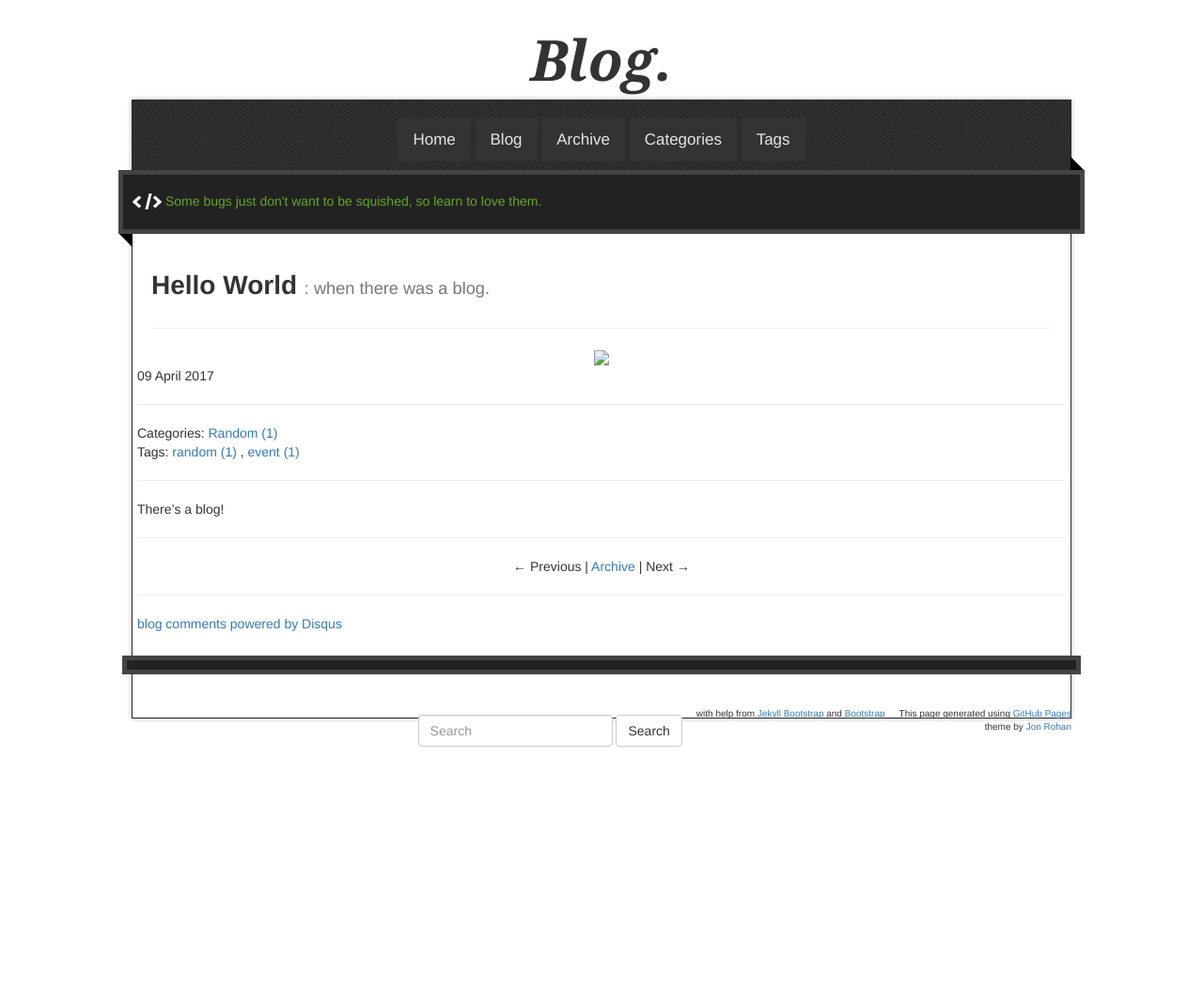
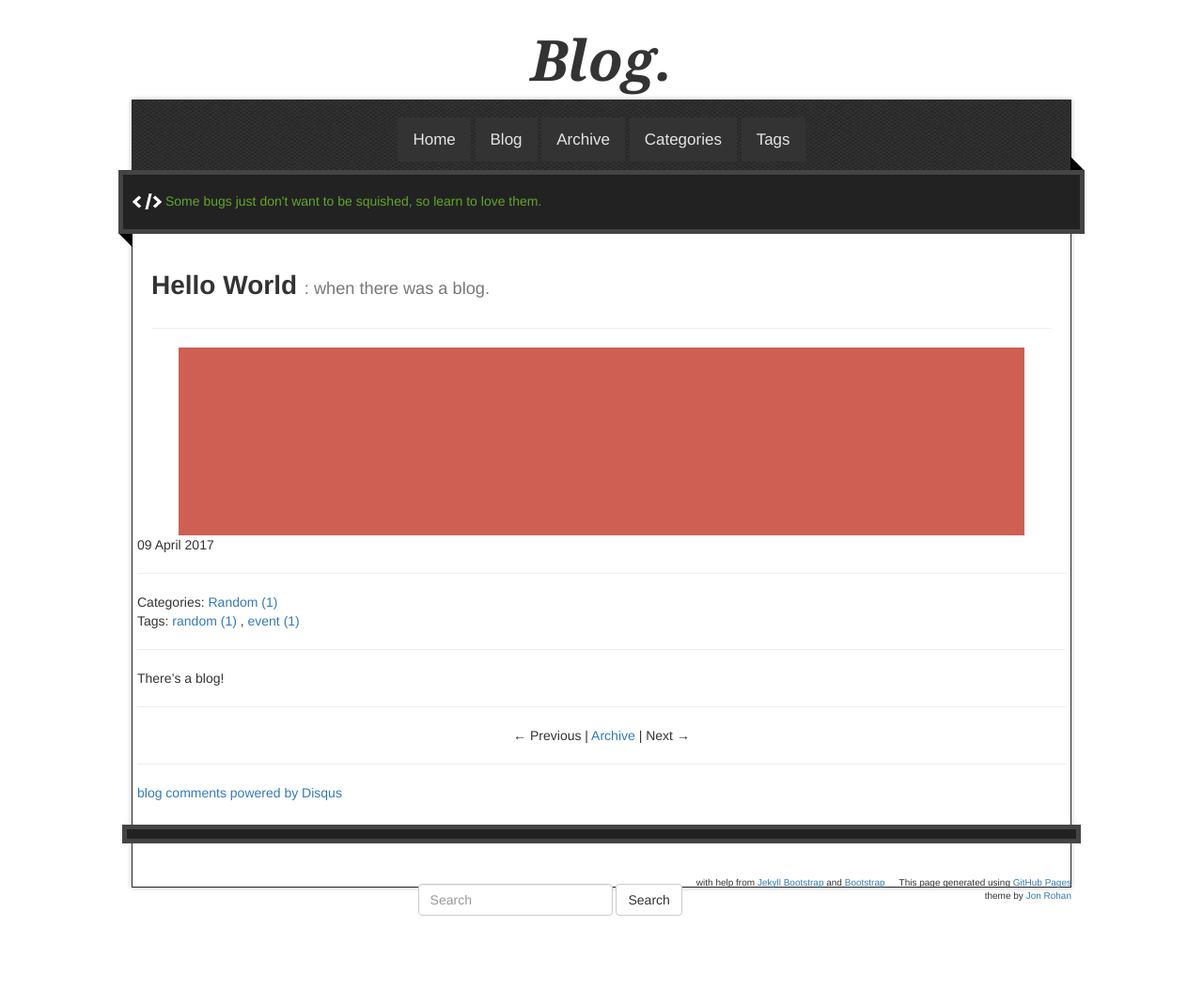
Before and after one commit to rdgain/rdgain.github.io, a Jekyll site: the page built from _posts/2017-04-09-hello-world.md, in a window 1280 px wide. Shown: the whole page at 94% size. Built offline with Jekyll 4.4.1, drawn with Linux system fonts in a browser that asks for light colours; nearby versions of some CDN libraries; library files that are not in the unit come from our copies; comment, search, counter and statistics services are not loaded; before the commit the page ends 900 px from its top, so only the background shows below that.

Commit message:
full link

```diff
--- a/_includes/themes/bootstrap-3/post.html
+++ b/_includes/themes/bootstrap-3/post.html
@@ -3,7 +3,7 @@
 </div>
 
 <div class="row post-full">
-	<center><img src="assets/images/{{ page.image3 }}"/></center>
+	<center><img src="{{ site.url }}/assets/images/{{ page.image3 }}"/></center>
     <div class="date">
       <span>{{ page.date | date_to_long_string }}</span>
     </div>
```
